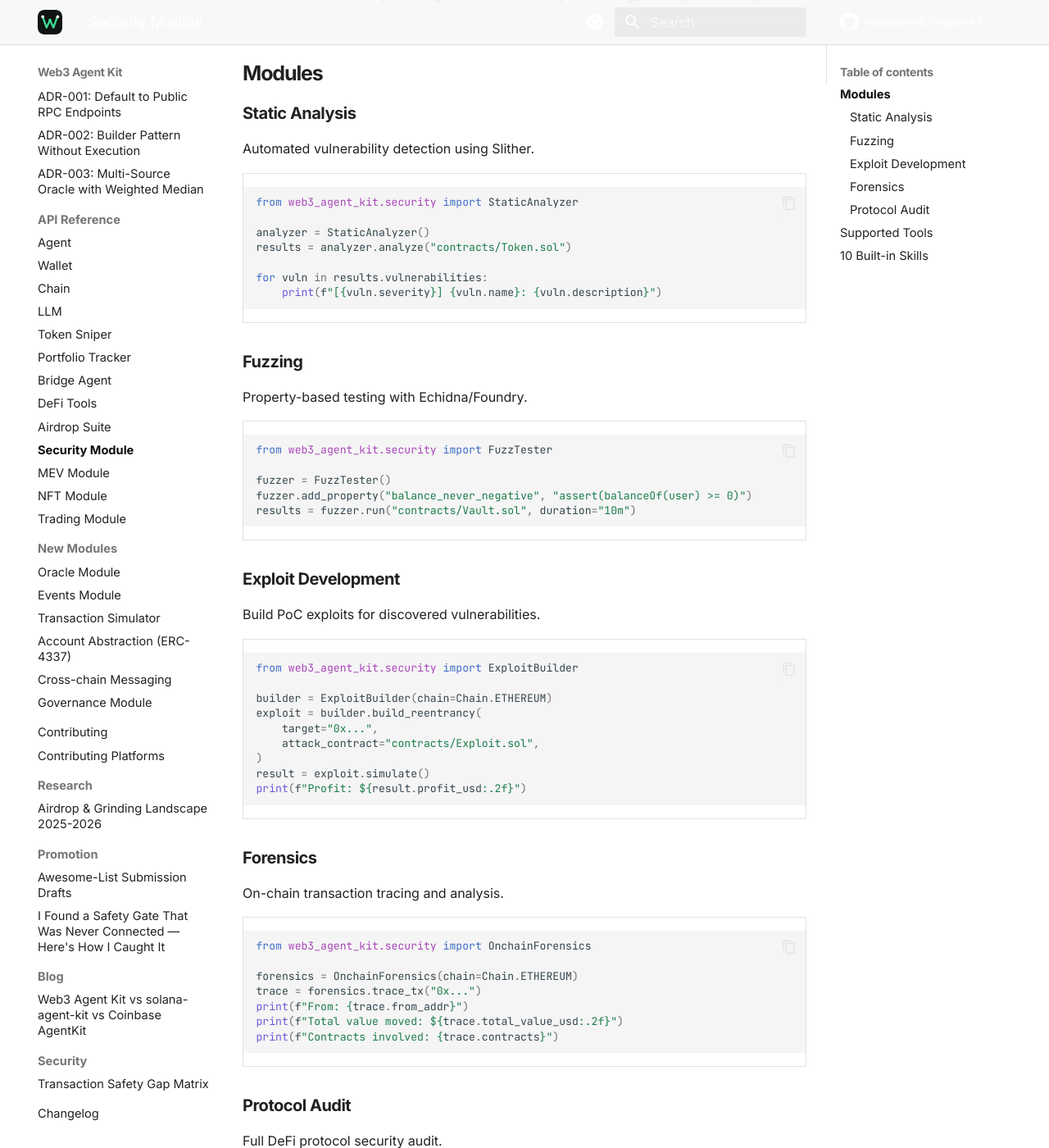
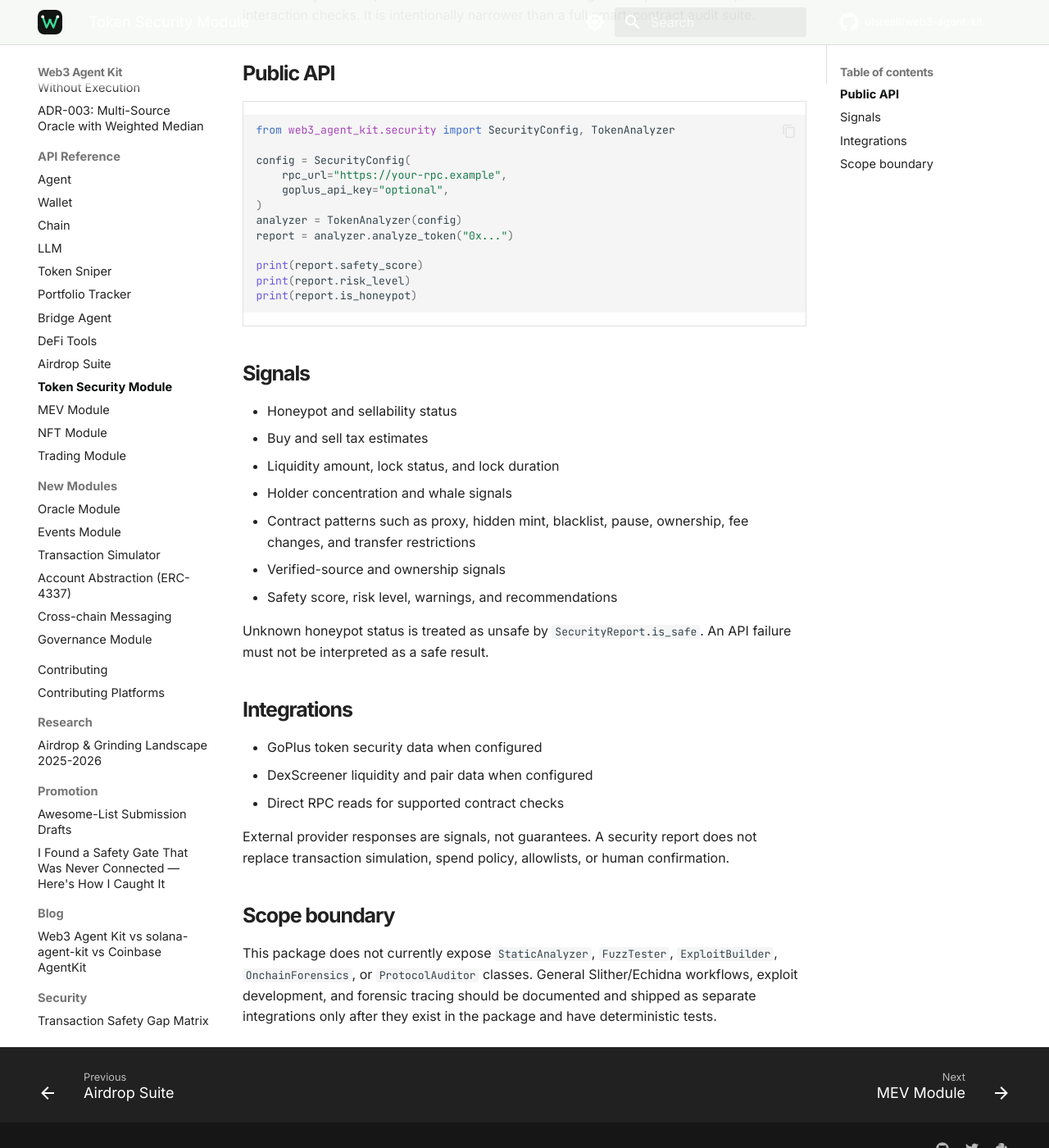
Before and after one commit to ulsreall/web3-agent-kit, an MkDocs documentation site: the page built from docs/api/security.md, in a window 1280 px wide and 1400 px high, scrolled down 227 px. Shown: the whole window at 82% size. Built offline with MkDocs 1.6.1 and Material for MkDocs 9.7.7, drawn with Linux system fonts in a browser that asks for light colours; comment, search, counter and statistics services are not loaded; some of the changed text lies outside the part shown.

Commit message:
docs: align feature scope and maturity

````diff
--- a/docs/api/security.md
+++ b/docs/api/security.md
@@ -1,107 +1,44 @@
-# Security Module
+# Token Security Module
 
-Smart contract security auditing tools — static analysis, fuzzing, and exploit development.
+The security module provides token and contract risk signals for pre-trade and pre-interaction checks. It is intentionally narrower than a full smart-contract audit suite.
 
----
-
-## Modules
-
-### Static Analysis
-
-Automated vulnerability detection using Slither.
+## Public API
 
 ```python
-from web3_agent_kit.security import StaticAnalyzer
+from web3_agent_kit.security import SecurityConfig, TokenAnalyzer
 
-analyzer = StaticAnalyzer()
-results = analyzer.analyze("contracts/Token.sol")
+config = SecurityConfig(
+    rpc_url="https://your-rpc.example",
+    goplus_api_key="optional",
+)
+analyzer = TokenAnalyzer(config)
+report = analyzer.analyze_token("0x...")
 
-for vuln in results.vulnerabilities:
-    print(f"[{vuln.severity}] {vuln.name}: {vuln.description}")
+print(report.safety_score)
+print(report.risk_level)
+print(report.is_honeypot)
 ```
 
-### Fuzzing
+## Signals
 
-Property-based testing with Echidna/Foundry.
+- Honeypot and sellability status
+- Buy and sell tax estimates
+- Liquidity amount, lock status, and lock duration
+- Holder concentration and whale signals
+- Contract patterns such as proxy, hidden mint, blacklist, pause, ownership, fee changes, and transfer restrictions
+- Verified-source and ownership signals
+- Safety score, risk level, warnings, and recommendations
 
-```python
-from web3_agent_kit.security import FuzzTester
+Unknown honeypot status is treated as unsafe by `SecurityReport.is_safe`. An API failure must not be interpreted as a safe result.
 
-fuzzer = FuzzTester()
-fuzzer.add_property("balance_never_negative", "assert(balanceOf(user) >= 0)")
-results = fuzzer.run("contracts/Vault.sol", duration="10m")
-```
+## Integrations
 
-### Exploit Development
+- GoPlus token security data when configured
+- DexScreener liquidity and pair data when configured
+- Direct RPC reads for supported contract checks
 
-Build PoC exploits for discovered vulnerabilities.
+External provider responses are signals, not guarantees. A security report does not replace transaction simulation, spend policy, allowlists, or human confirmation.
 
-```python
-from web3_agent_kit.security import ExploitBuilder
+## Scope boundary
 
-builder = ExploitBuilder(chain=Chain.ETHEREUM)
-exploit = builder.build_reentrancy(
-    target="0x...",
-    attack_contract="contracts/Exploit.sol",
-)
-result = exploit.simulate()
-print(f"Profit: ${result.profit_usd:.2f}")
-```
-
-### Forensics
-
-On-chain transaction tracing and analysis.
-
-```python
-from web3_agent_kit.security import OnchainForensics
-
-forensics = OnchainForensics(chain=Chain.ETHEREUM)
-trace = forensics.trace_tx("0x...")
-print(f"From: {trace.from_addr}")
-print(f"Total value moved: ${trace.total_value_usd:.2f}")
-print(f"Contracts involved: {trace.contracts}")
-```
-
-### Protocol Audit
-
-Full DeFi protocol security audit.
-
-```python
-from web3_agent_kit.security import ProtocolAuditor
-
-auditor = ProtocolAuditor()
-report = auditor.audit(
-    contracts=["contracts/Vault.sol", "contracts/Token.sol"],
-    checks=["reentrancy", "overflow", "access_control", "oracle_manipulation"],
-)
-report.save("audit-report.md")
-```
-
----
-
-## Supported Tools
-
-| Tool | Purpose |
-|------|---------|
-| **Slither** | Static analysis |
-| **Echidna** | Property-based fuzzing |
-| **Foundry** | Fuzz testing + simulation |
-| **Mythril** | Symbolic execution |
-| **Securify2** | Security patterns |
-
----
-
-## 10 Built-in Skills
-
-The security module includes 10 specialized skills for different attack vectors:
-
-- `smart-contract-exploit` — Exploit development
-- `smart-contract-static-analysis` — Automated detection
-- `smart-contract-fuzzing` — Property-based testing
-- `onchain-forensics` — Transaction tracing
-- `recon-and-osint` — Target reconnaissance
-- `web-app-pentest` — Web application testing
-- `defi-protocol-audit` — Full protocol audit
-- `wallet-compromise-rescue` — Rescue compromised assets
-- `evm-7702-rescue` — EIP-7702 asset rescue
-- `web3-bug-bounty-hunter` — Bug bounty automation
+This package does not currently expose `StaticAnalyzer`, `FuzzTester`, `ExploitBuilder`, `OnchainForensics`, or `ProtocolAuditor` classes. General Slither/Echidna workflows, exploit development, and forensic tracing should be documented and shipped as separate integrations only after they exist in the package and have deterministic tests.
--- /dev/null
+++ b/docs/capability-matrix.md
@@ -0,0 +1,45 @@
+# Capability and Maturity Matrix
+
+This matrix is the canonical feature-status reference. A module's maturity level describes the implementation and test evidence in this repository; it is not a guarantee that an external protocol, RPC provider, or transaction is safe.
+
+## Maturity levels
+
+- **Stable** — read-only or core behavior with strong offline coverage and documented failure modes.
+- **Beta** — functional and tested, but interfaces or external integrations can change.
+- **Experimental** — useful for research, controlled pilots, testnets, or dry runs; not for unattended mainnet funds.
+
+## Matrix
+
+| Capability | Package surface | Maturity | Evidence / limitation |
+|---|---|---:|---|
+| Agent planning and LLM adapters | `agent/` | Beta | Core tests exist; provider responses remain untrusted input. |
+| Chain and RPC configuration | `chains/` | Stable | Read-only chain abstraction and provider fallback. |
+| Wallet and signing primitives | `wallet/` | Beta | Local signer boundary; requires explicit operational controls. |
+| Spend policy and execution intent | `execution/`, `utils/` | Beta | Limits, confirmation, and kill-switch primitives exist. |
+| Uniswap V2/V3, Aave V3, Curve, Aerodrome | `defi/` | Beta | Offline protocol tests; live protocol state is external. |
+| Portfolio and balance tracking | `portfolio/` | Beta | Read-heavy workflow; token coverage is not universal. |
+| Gas and approval analysis | `gas/`, `wallet/approval.py` | Beta | Useful preflight signals; not a complete security verdict. |
+| Transaction simulation | `simulator/` | Experimental | `eth_call`, Tenderly, and fork paths need deployment-specific validation. |
+| Oracle aggregation | `oracle/` | Experimental | Chainlink, DexScreener, and CoinGecko adapters need source health checks. |
+| Event subscriptions and webhooks | `events/` | Experimental | Polling and callback behavior needs production soak testing. |
+| REST API and CLI | `api/`, `cli/` | Beta | API key fail-closed behavior exists; deploy behind a trusted network. |
+| Plugin registry | `plugins/` | Beta | Extension point is intentional; plugin contracts need versioning. |
+| DCA bot | `trading/dca.py` | Beta | Persistence and limits exist; durable idempotency needs more work. |
+| Token sniper and risk scan | `trading/sniper.py`, `security/` | Experimental | Risk signals are not proof of safety; add simulation before broadcast. |
+| Airdrop discovery and executors | `airdrop/` | Experimental | Browser, social, CAPTCHA, and external platform flows have low integration coverage. |
+| Multi-wallet operations | `airdrop/multi_wallet.py`, `wallet/multi_wallet.py` | Experimental | Requires explicit wallet ownership, rate limits, and audit trails. |
+| NFT manager, mint, marketplace, whitelist | `nft/` | Experimental | External marketplace and collection behavior is not fully verified. |
+| MEV protection and strategies | `mev/` | Experimental | Requires fork/testnet validation and chain-specific relayer testing. |
+| Solana client, DEX, LP, NFT | `solana/` | Experimental | Optional dependencies and network-specific behavior apply. |
+| Restaking integrations | `plugins/restaking/` | Experimental | Plugin namespace by design; protocol state and slashing risk are external. |
+| Account abstraction | `account_abstraction/` | Experimental | ERC-4337 primitives exist; bundler/paymaster compatibility needs live fixtures. |
+| Cross-chain messaging | `messaging/` | Experimental | LayerZero, Wormhole, and CCIP adapters need delivery/fee integration tests. |
+| Governance tracking and delegation | `governance/` | Experimental | Snapshot/Tally read paths are useful; write paths need additional review. |
+| Token security analysis | `security/` | Experimental | Honeypot, tax, liquidity, holder, and contract-pattern analysis; not a general audit framework. |
+| Notifications | `notifications/` | Beta | Telegram, Discord, and email adapters exist; legacy duplicate helpers need consolidation. |
+
+## Scope boundaries
+
+The core package does **not** currently provide a general Slither/Echidna exploit-development or on-chain-forensics framework. Those workflows belong in separate security tooling or integrations until implemented and tested here.
+
+The airdrop/browser modules are optional automation surfaces, not prerequisites for the core agent, DeFi, wallet, or API workflows. They should remain isolated from the default production path.
--- a/mkdocs.yml
+++ b/mkdocs.yml
@@ -110,6 +110,8 @@
   - REST API Server: api-server.md
   - Features: features.md
   - Project Maturity: project-maturity.md
+  - Capability Matrix: capability-matrix.md
+  - Safety and Transaction Pipeline: safety-and-transaction-pipeline.md
   - Security Model: security-model.md
   - Versioning Policy: versioning-policy.md
   - Examples: examples.md
````
Also changed, not shown: README.md (+13 -13 lines), ROADMAP.md (+11 -0 lines), docs/examples.md (+0 -1 lines), docs/features.md (+11 -7 lines), docs/safety-and-transaction-pipeline.md (added, +31 -0 lines).
